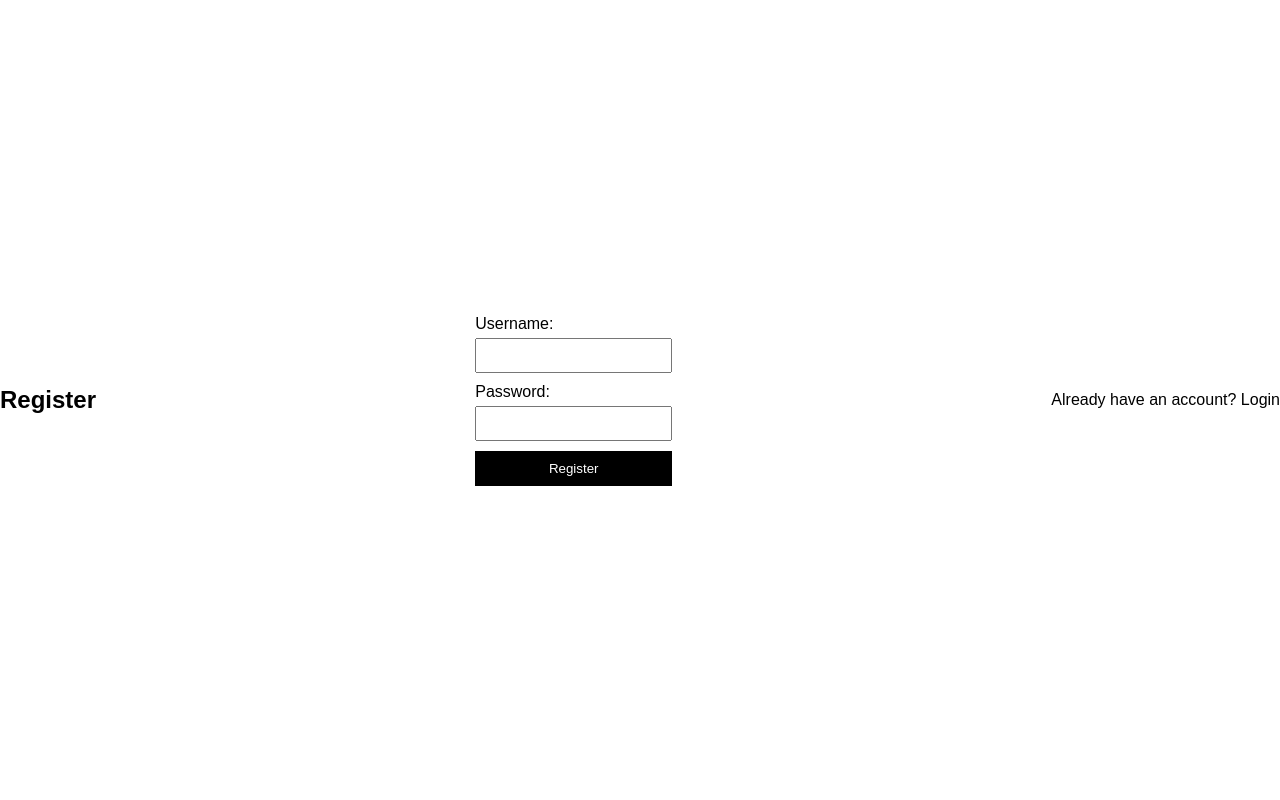
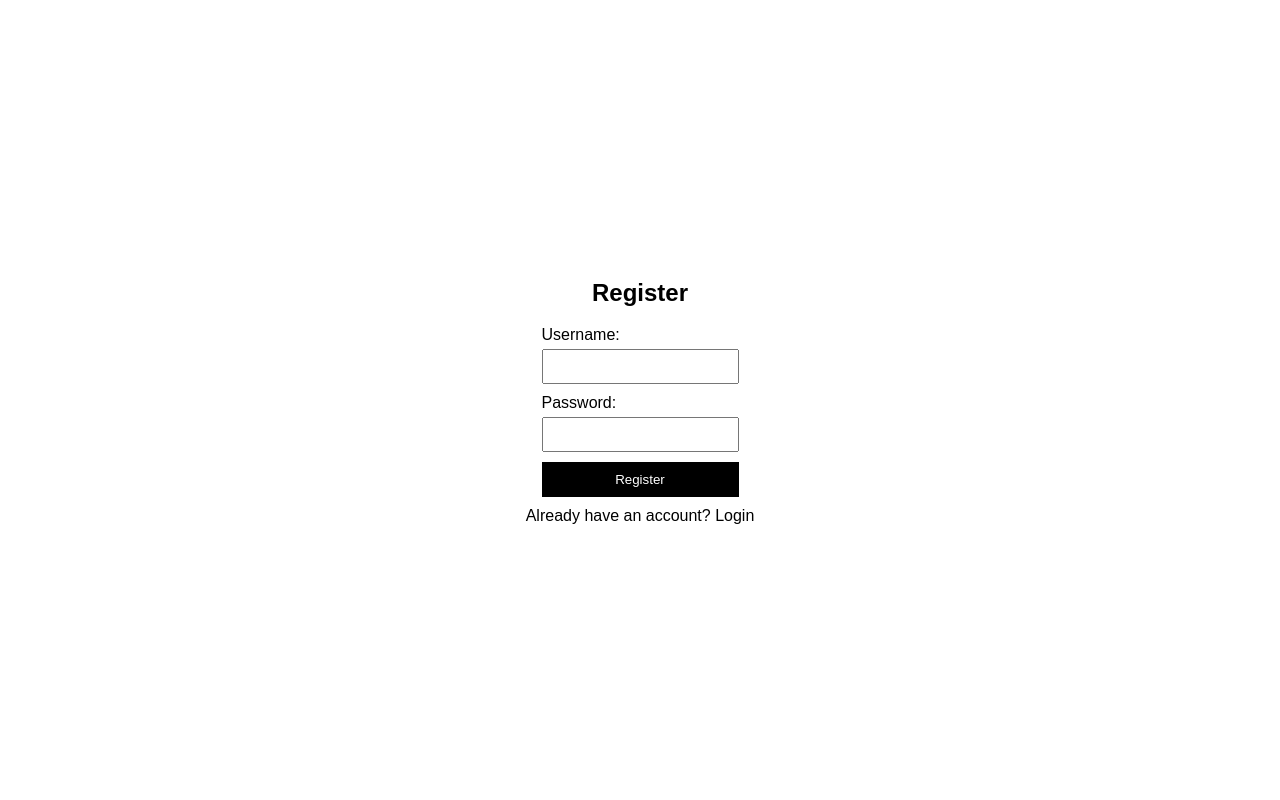
Before and after one commit to dominikstas/SportX, a Flask app: page /register in a window 1280 px wide. Run offline with Flask 3, Linux system fonts and the light colour scheme.

Commit message:
fix css bug

```diff
--- a/static/style.css
+++ b/static/style.css
@@ -5,8 +5,9 @@ body {
     margin: 0;
     padding: 0;
     display: flex;
+    flex-direction: column;
+    align-items: center;
     justify-content: center;
-    align-items: center;
     height: 100vh;
 }
 
@@ -61,3 +62,8 @@ ul {
 li {
     margin-bottom: 5px;
 }
+
+p {
+    text-align: center;
+    margin-top: 10px;
+}
```
